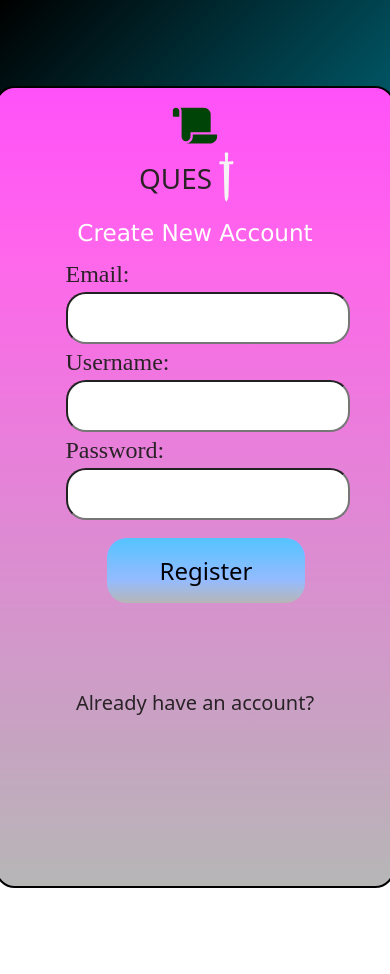
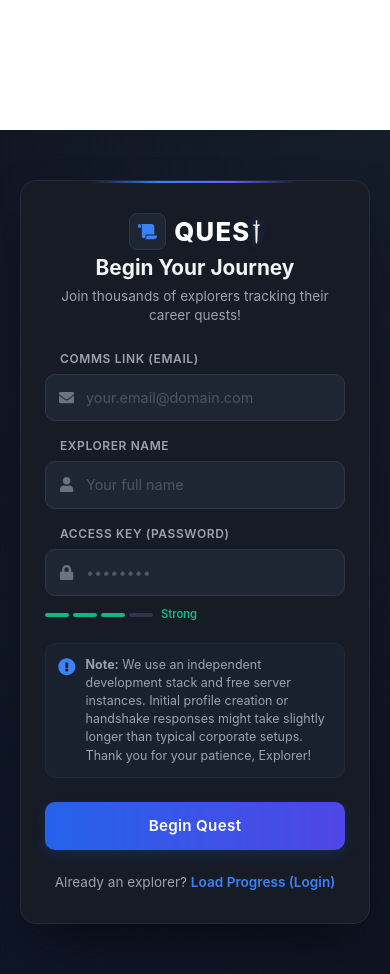
Before and after one commit to Nikhil-vip/tracker, a React (Vite) app in the folder front_end/quest/: page / in a window 390 px wide. Before the commit the page ends 888 px from the top, so only its background shows below. Built offline with nearby package versions, Linux system fonts and the light colour scheme; no server answers.

Commit message:
ui changed

```diff
--- a/front_end/quest/src/Log_in.jsx
+++ b/front_end/quest/src/Log_in.jsx
@@ -3,7 +3,7 @@ import { useNavigate } from 'react-router-dom';
 import Styles from './log_in.module.css';
 import axios from 'axios';
 import sword from './assets/sword.svg';
-import { FaDragon } from 'react-icons/fa';
+import { FaDragon, FaExclamationCircle } from 'react-icons/fa';
 
 const LOGGIN = () => {
   const navigate = useNavigate();
@@ -36,33 +36,49 @@ const LOGGIN = () => {
 
   return (
     <>
-      <div id="big_cont">
+      <div id={Styles.big_cont}>
         <div className={Styles.container}>
           <div className={Styles.grag}><FaDragon id="dragon" /></div>
           <h1 className={Styles.h1}>QUES
             <img src={sword} alt="T" className={Styles.sword} />
           </h1>
-          <h3>Log Yourself Into Your Account</h3>
+          <h3 className={Styles.h3}>Log Yourself Into Your Account</h3>
 
           {/* 4. Wrap in a Form tag */}
 
           <label htmlFor="email">Email:</label><br />
           <input
             type="email"
+            className={Styles.input}
             value={email}
             onChange={(e) => setemail(e.target.value)}
+            placeholder="your.email@domain.com"
             required
           /><br />
 
           <label htmlFor="password">Password:</label><br />
           <input
             type="password"
+            className={Styles.input}
             value={password}
             onChange={(e) => setpassword(e.target.value)}
+            placeholder="••••••••"
             required
           /><br />
 
+          {/* Added the disclaimer component cleanly right above the button */}
+          <div className={Styles.disclaimerBox}>
+            <FaExclamationCircle className={Styles.disclaimerIcon} />
+            <p className={Styles.disclaimerText}>
+              <strong>Note:</strong> We use an independent development stack and free resources. Handshake responses might take slightly longer. Thank you for your patience!
+            </p>
+          </div>
+
           <button type="submit" className={Styles.button} onClick={handlesubmit}>Enter Realm</button>
+
+          <h5 className={Styles.h5} onClick={() => navigate("/register.jsx")}>
+            New explorer? <span className={Styles.registerHighlight}>Create Your Account</span>
+          </h5>
 
         </div>
       </div>
--- a/front_end/quest/src/log_in.module.css
+++ b/front_end/quest/src/log_in.module.css
@@ -1,90 +1,192 @@
-.body {
-  height: 100%;
-  width: 100;
-  background: linear-gradient(135deg, #000000, #00b3ff);
-  display: flex;
-  align-items: center;
-  justify-content: center;
-}
-
 #big_cont {
   display: flex;
   flex-direction: column;
   align-items: center;
   justify-content: center;
+  min-height: 100vh;
+  width: 100vw;
+  background-color: #0b0f19;
+  box-sizing: border-box;
 }
 
 .container {
-  height: 500px;
+  height: 620px;
+  /* Slightly heightened to accommodate the text note safely */
   width: 400px;
-  background: black;
+  background: #161b26;
   display: flex;
   position: relative;
   flex-direction: column;
   align-items: center;
-  justify-content: space-evenly;
   overflow: hidden;
   border-radius: 20px;
   justify-content: center;
+  padding: 20px;
+  box-shadow: 0 25px 50px -12px rgba(0, 0, 0, 0.5);
+  box-sizing: border-box;
+}
+
+/* Your exact animated rotating border gradient background logic, updated to matching cyber colors */
+.container::before {
+  content: "";
+  position: absolute;
+  width: 300px;
+  height: 150%;
+  top: -50px;
+  background: linear-gradient(135deg, #00b3ff, #6366f1);
+  animation: spin 4s linear infinite;
+  transition: 1s all linear;
+}
+
+/* The inner solid dark card overlaying the background beam */
+.container::after {
+  content: "";
+  position: absolute;
+  background: #161b26;
+  inset: 3px;
+  border-radius: 17px;
+  z-index: 0;
+}
+
+.grag {
+  z-index: 1;
+  position: relative;
+  color: #00b3ff;
+  top: 15px;
+  transform: scale(3);
+  margin-bottom: 20px;
+}
+
+.h1 {
+  z-index: 1;
+  position: relative;
+  font-size: 2rem;
+  font-weight: 800;
+  color: #ffffff;
+  letter-spacing: 0.05em;
+  margin: 0;
+  display: flex;
   align-items: center;
-  height: 100vh;
 }
 
 .sword {
   transform: scale(0.8);
   margin: 0;
   position: relative;
-  top: 4px;
-}
-
-.container::before {
-  content: "";
-  position: absolute;
-  width: 300px;
-  height: 150%;
-  top: -50px;
-  background: linear-gradient(135deg, #0d00fb, #00d9ff);
-  animation: spin 0.5s linear infinite;
-  transition: 1s all linear;
-}
-
-label {
-  font-size: 2rem;
-  z-index: 1;
-  font-family: 'Times New Roman', Times, serif;
-}
-
-input {
-  padding: 10px;
-  width: 80%;
-  z-index: 1;
-  border-radius: 20px;
-  margin: -10px 0;
-}
-
-.button {
-  padding: 10px 20px;
-  font-size: 1.5rem;
-  background-color: rgb(0, 162, 255);
-  color: black;
-  width: 70%;
-  z-index: 1;
-}
-
-.button:hover {
-  background: linear-gradient(rgb(0, 208, 255), rgb(183, 182, 182));
-}
-
-.h1 {
-  z-index: 1;
-  position: relative;
-  top: 70px;
+  top: 2px;
+  filter: drop-shadow(0 0 4px rgba(0, 179, 255, 0.4));
 }
 
 .h3 {
   z-index: 1;
   font-family: 'Lucida Sans', 'Lucida Sans Regular', 'Lucida Grande', 'Lucida Sans Unicode', Geneva, Verdana, sans-serif;
-  color: rgb(0, 221, 255);
+  color: #f3f4f6;
+  font-size: 1rem;
+  text-align: center;
+  margin: 10px 0 20px 0;
+}
+
+label {
+  font-size: 0.85rem;
+  z-index: 1;
+  font-family: -apple-system, BlinkMacSystemFont, "Segoe UI", Roboto, sans-serif;
+  font-weight: 600;
+  color: #9ca3af;
+  text-transform: uppercase;
+  letter-spacing: 0.05em;
+  align-self: flex-start;
+  margin-left: 10%;
+}
+
+.input {
+  padding: 12px;
+  width: 80%;
+  z-index: 1;
+  border-radius: 10px;
+  background-color: #1f2633;
+  border: 1px solid #2e374a;
+  color: #ffffff;
+  font-size: 0.95rem;
+  transition: all 0.2s ease;
+  box-sizing: border-box;
+}
+
+.input:focus {
+  outline: none;
+  border-color: #00b3ff;
+  box-shadow: 0 0 0 1px rgba(0, 179, 255, 0.3);
+}
+
+.input::placeholder {
+  color: #4b5563;
+}
+
+/* Free-tier performance warning block component */
+.disclaimerBox {
+  z-index: 1;
+  display: flex;
+  gap: 8px;
+  background-color: rgba(30, 41, 59, 0.4);
+  border: 1px solid #1e293b;
+  border-radius: 10px;
+  padding: 10px;
+  width: 80%;
+  margin: 15px 0 5px 0;
+  box-sizing: border-box;
+}
+
+.disclaimerIcon {
+  color: #00b3ff;
+  font-size: 1rem;
+  flex-shrink: 0;
+  margin-top: 2px;
+}
+
+.disclaimerText {
+  font-size: 0.72rem;
+  color: #9ca3af;
+  margin: 0;
+  line-height: 1.4;
+}
+
+.button {
+  padding: 12px 20px;
+  font-size: 1.1rem;
+  font-weight: 600;
+  background: linear-gradient(90deg, #0088cc, #1d4ed8);
+  color: #ffffff;
+  width: 80%;
+  z-index: 1;
+  border: none;
+  border-radius: 10px;
+  cursor: pointer;
+  box-shadow: 0 4px 12px rgba(0, 179, 255, 0.15);
+  transition: all 0.2s ease;
+  margin-top: 10px;
+}
+
+.button:hover {
+  background: linear-gradient(90deg, #00b3ff, #2563eb);
+  box-shadow: 0 6px 16px rgba(0, 179, 255, 0.3);
+}
+
+.h5 {
+  z-index: 1;
+  font-size: 0.85rem;
+  color: #9ca3af;
+  text-align: center;
+  margin: 20px 0 0 0;
+  font-weight: 400;
+  cursor: pointer;
+}
+
+.registerHighlight {
+  color: #00b3ff;
+  font-weight: 600;
+}
+
+.registerHighlight:hover {
+  text-decoration: underline;
 }
 
 @keyframes spin {
@@ -97,81 +199,28 @@ input {
   }
 }
 
-.container::after {
-  content: "";
-  position: absolute;
-  background: linear-gradient(rgb(95, 126, 128), rgb(93, 113, 119));
-  inset: 5px;
-  border-radius: 15px;
-}
-
-/* --- Base Styles (Keep your existing desktop logic) --- */
-
-body {
-  margin: 0;
-  min-height: 100vh;
-  /* Use min-height to prevent clipping */
-  width: 100%;
-  background: linear-gradient(135deg, #000000, #00d9ff);
-  display: flex;
-  align-items: center;
-  justify-content: center;
-}
-
-.grag {
-  z-index: 1;
-  position: relative;
-  color: rgb(0, 221, 255);
-  top: 50px;
-  transform: scale(4);
-}
-
-.container {
-  /* Dynamic width: Use 90% on small screens, maxes at 400px */
-  width: 90%;
-  max-width: 400px;
-
-  /* Use min-height for content flexibility */
-  min-height: 500px;
-  height: auto;
-
-  background: black;
-  display: flex;
-  position: relative;
-  flex-direction: column;
-  align-items: center;
-  overflow: hidden;
-  border-radius: 20px;
-  justify-content: center;
-  padding: 20px;
-  /* Prevents content touching edges */
-}
-
 /* --- Mobile Specific Adjustments --- */
-
 @media (max-width: 480px) {
-  label {
-    font-size: 1.5rem;
-    /* Slightly smaller for mobile */
+  .container {
+    width: 90%;
+    max-width: 400px;
+    height: auto;
+    min-height: 580px;
+    padding: 30px 15px;
   }
 
-  input {
+  .input {
     width: 90%;
-    /* More breathing room */
-    padding: 12px;
-    /* Easier to tap with thumbs */
     font-size: 16px;
-    /* Prevents iOS from auto-zooming on focus */
+    /* Blocks iOS layout shifts on active input zoom */
   }
 
-  button {
-    width: 80%;
-    /* Wider button for easier interaction */
-    font-size: 1.2rem;
+  label {
+    margin-left: 5%;
   }
 
-  .container::before {
-    width: 50%;
-    /* Wider rotating beam to ensure coverage on mobile */
+  .disclaimerBox,
+  .button {
+    width: 90%;
   }
 }
--- a/front_end/quest/src/register.jsx
+++ b/front_end/quest/src/register.jsx
@@ -1,6 +1,6 @@
 import { useNavigate } from 'react-router-dom';
 import Styles from './register.module.css';
-import { FaScroll } from 'react-icons/fa';
+import { FaScroll, FaUser, FaEnvelope, FaLock, FaExclamationCircle } from 'react-icons/fa';
 import sword from './assets/sword.svg';
 import { useState } from 'react';
 import axios from 'axios';
@@ -29,14 +29,12 @@ const REGISTER = () => {
       return;
     }
 
-    // ✅ CHANGE 1: store the promise before awaiting it
     const myPromise = axios.post(`${API_BASE_URL}/api/auth/register`, {
       username,
       email,
       password
     }, { timeout: 30000 });
 
-    // ✅ CHANGE 2: pass that promise to toast
     toast.promise(myPromise, {
       loading: 'Processing... please wait sir.',
       success: 'Task completed successfully!',
@@ -46,7 +44,6 @@ const REGISTER = () => {
     try {
       console.log(`Attempting to send data to: ${API_BASE_URL}`);
 
-      // ✅ CHANGE 3: await the same promise
       const response = await myPromise;
 
       if (response.status === 201 || response.status === 200) {
@@ -66,37 +63,106 @@ const REGISTER = () => {
   };
 
   return (
-    <>
+    <div className={Styles.pageWrapper}>
       <div className={Styles.ok}>
-        <div className={Styles.scroll}>
-          <FaScroll id="scroll" />
-        </div>
-        <h1 className={Styles.h1}>QUES
-          <img src={sword} alt="T" className={Styles.sword} />
-        </h1>
-        <h3 className={Styles.h3}>Create New Account</h3>
+        {/* Subtle top decorative border accent */}
+        <div className={Styles.topGlowDecor}></div>
 
-        {/* ✅ CHANGE 4: add <Toaster /> so toasts actually render */}
         <Toaster />
 
-        <form onSubmit={handlesubmit}>
-          <label htmlFor="Email">Email:</label><br />
-          <input type="email" className={Styles.input} name="Email" value={email} onChange={(event) => setemail(event.target.value)} /><br />
+        {/* Header Branding Section */}
+        <div className={Styles.headerSection}>
+          <div className={Styles.logoContainer}>
+            <span className={Styles.scrollWrapper}>
+              <FaScroll className={Styles.scroll} />
+            </span>
+            <h1 className={Styles.h1}>
+              QUES<img src={sword} alt="T" className={Styles.sword} />
+            </h1>
+          </div>
+          <h3 className={Styles.h3}>Begin Your Journey</h3>
+          <p className={Styles.subtitle}>Join thousands of explorers tracking their career quests!</p>
+        </div>
 
-          <label htmlFor="username">Username:</label><br />
-          <input type="text" className={Styles.input} id="username" name="username" value={username} onChange={(event) => setusername(event.target.value)} /><br />
+        {/* Form Container */}
+        <form onSubmit={handlesubmit} className={Styles.form}>
 
-          <label htmlFor="password">Password:</label><br />
-          <input type="password" className={Styles.input} id="password" name="password" value={password} onChange={(event) => setpassword(event.target.value)} /><br />
+          {/* Email Field */}
+          <div className={Styles.inputGroup}>
+            <label htmlFor="Email" className={Styles.label}>Comms Link (Email)</label>
+            <div className={Styles.inputWrapper}>
+              <FaEnvelope className={Styles.inputIcon} />
+              <input
+                type="email"
+                className={Styles.input}
+                name="Email"
+                placeholder="your.email@domain.com"
+                value={email}
+                onChange={(event) => setemail(event.target.value)}
+              />
+            </div>
+          </div>
 
-          <button type="submit" className={Styles.button}>Register</button>
+          {/* Username Field */}
+          <div className={Styles.inputGroup}>
+            <label htmlFor="username" className={Styles.label}>Explorer Name</label>
+            <div className={Styles.inputWrapper}>
+              <FaUser className={Styles.inputIcon} />
+              <input
+                type="text"
+                className={Styles.input}
+                id="username"
+                name="username"
+                placeholder="Your full name"
+                value={username}
+                onChange={(event) => setusername(event.target.value)}
+              />
+            </div>
+          </div>
+
+          {/* Password Field */}
+          <div className={Styles.inputGroup}>
+            <label htmlFor="password" className={Styles.label}>Access Key (Password)</label>
+            <div className={Styles.inputWrapper}>
+              <FaLock className={Styles.inputIcon} />
+              <input
+                type="password"
+                className={Styles.input}
+                id="password"
+                name="password"
+                placeholder="••••••••"
+                value={password}
+                onChange={(event) => setpassword(event.target.value)}
+              />
+            </div>
+            {/* Visual Password Strength Bars Mock */}
+            <div className={Styles.strengthIndicator}>
+              <div className={`${Styles.strengthBar} ${Styles.activeBar}`}></div>
+              <div className={`${Styles.strengthBar} ${Styles.activeBar}`}></div>
+              <div className={`${Styles.strengthBar} ${Styles.activeBar}`}></div>
+              <div className={Styles.strengthBar}></div>
+              <span className={Styles.strengthText}>Strong</span>
+            </div>
+          </div>
+
+          {/* Custom Resource Performance Disclaimer Box */}
+          <div className={Styles.disclaimerBox}>
+            <FaExclamationCircle className={Styles.disclaimerIcon} />
+            <p className={Styles.disclaimerText}>
+              <strong>Note:</strong> We use an independent development stack and free server instances. Initial profile creation or handshake responses might take slightly longer than typical corporate setups. Thank you for your patience, Explorer!
+            </p>
+          </div>
+
+          {/* Action Button */}
+          <button type="submit" className={Styles.button}>Begin Quest</button>
         </form>
 
-        <h5 className={Styles.h5} onClick={() => navigate("/log_in.jsx")} style={{ cursor: 'pointer' }}>
-          Already have an account?
+        {/* Footer Link */}
+        <h5 className={Styles.h5} onClick={() => navigate("/log_in.jsx")}>
+          Already an explorer? <span className={Styles.loginHighlight}>Load Progress (Login)</span>
         </h5>
       </div>
-    </>
+    </div>
   );
 };
 
--- a/front_end/quest/src/register.module.css
+++ b/front_end/quest/src/register.module.css
@@ -1,112 +1,258 @@
-body {
+/* Full viewport background container to properly handle centering and sizing */
+.pageWrapper {
   display: flex;
   justify-content: center;
   align-items: center;
-  height: 100vh;
+  min-height: 100vh;
+  width: 100vw;
+  background-color: #0b0f19;
+  background-image: radial-gradient(circle at top right, rgba(30, 41, 59, 0.5), transparent),
+    radial-gradient(circle at bottom left, rgba(15, 23, 42, 0.8), transparent);
+  font-family: -apple-system, BlinkMacSystemFont, "Segoe UI", Roboto, Helvetica, Arial, sans-serif;
+  box-sizing: border-box;
+  padding: 20px;
+}
 
+/* Main Auth Card Layout matches watermarked_img_16728435375637536907.png */
+.ok {
+  width: 100%;
+  max-width: 440px;
+  background-color: #161b26;
+  border: 1px solid #242b3d;
+  border-radius: 16px;
+  padding: 32px 24px;
+  display: flex;
+  flex-direction: column;
+  position: relative;
+  box-shadow: 0 25px 50px -12px rgba(0, 0, 0, 0.5);
+  overflow: hidden;
+  box-sizing: border-box;
+}
+
+/* Sleek cyber border glow top accent effect */
+.topGlowDecor {
+  position: absolute;
+  top: 0;
+  left: 20%;
+  right: 20%;
+  height: 2px;
+  background: linear-gradient(90deg, transparent, #3b82f6, #6366f1, transparent);
+}
+
+/* Header Arrangement */
+.headerSection {
+  text-align: center;
+  margin-bottom: 24px;
+}
+
+.logoContainer {
+  display: flex;
+  align-items: center;
+  justify-content: center;
+  gap: 8px;
+  margin-bottom: 6px;
+}
+
+.scrollWrapper {
+  display: flex;
+  align-items: center;
+  justify-content: center;
+  background-color: #1e2633;
+  padding: 8px;
+  border-radius: 8px;
+  border: 1px solid #2e374a;
 }
 
 .scroll {
-  color: rgb(99, 39, 4);
-  transform: scale(2.8);
-  position: relative;
-  top: 20px;
+  color: #3b82f6;
+  font-size: 1.2rem;
+}
+
+.h1 {
+  font-size: 1.6rem;
+  font-weight: 800;
+  color: #ffffff;
+  letter-spacing: 0.05em;
+  margin: 0;
+  display: flex;
+  align-items: center;
 }
 
 .sword {
-  position: relative;
-  right: 5px;
-  top: -5px;
-  transform: scale(0.5);
+  height: 1.5rem;
+  margin-left: 1px;
+  filter: drop-shadow(0 0 4px rgba(59, 130, 246, 0.5));
 }
 
-.ok {
-  height: 500px;
-  width: 400px;
-  border: 2px solid black;
-  display: flex;
-  position: relative;
-  flex-direction: column;
-  align-items: center;
-  border-radius: 20px;
-  justify-content: center;
-  height: 95vh;
-  background: linear-gradient(rgb(0, 162, 255), rgb(183, 182, 182));
-  /* Animate the hue rotation instead of the gradient itself */
-  animation: rgb-shift 20s linear infinite;
+.h3 {
+  font-size: 1.3rem;
+  font-weight: 700;
+  color: #f3f4f6;
+  margin: 0 0 6px 0;
 }
 
-label {
-  font-size: 1.5rem;
-  z-index: 1;
-  font-family: 'Times New Roman', Times, serif;
+.subtitle {
+  font-size: 0.85rem;
+  color: #9ca3af;
+  margin: 0;
+  line-height: 1.4;
+}
+
+/* Form structure constraints */
+.form {
+  display: flex;
+  flex-direction: column;
+  gap: 16px;
+  width: 100%;
+  box-sizing: border-box;
+}
+
+.inputGroup {
+  display: flex;
+  flex-direction: column;
+  gap: 6px;
+  width: 100%;
+}
+
+.label {
+  font-size: 0.75rem;
+  font-weight: 600;
+  color: #9ca3af;
+  text-transform: uppercase;
+  letter-spacing: 0.05em;
+}
+
+/* Modern clean text fields wrapping decorative icons */
+.inputWrapper {
+  position: relative;
+  display: flex;
+  align-items: center;
+  width: 100%;
+}
+
+.inputIcon {
+  position: absolute;
+  left: 14px;
+  color: #6b7280;
+  font-size: 0.95rem;
+  pointer-events: none;
 }
 
 .input {
-  width: 80%;
-  z-index: 1;
-  border-radius: 20px;
-  width: 110%;
+  width: 100%;
+  background-color: #1f2633;
+  border: 1px solid #2e374a;
+  border-radius: 10px;
+  padding: 12px 12px 12px 40px;
+  color: #ffffff;
+  font-size: 0.9rem;
+  transition: all 0.2s ease;
+  box-sizing: border-box;
 }
 
-
-.button {
-  border: none;
-  font-size: 1.5rem;
-  color: black;
-  width: 50%;
-  background: linear-gradient(rgb(0, 255, 55), rgb(182, 182, 183));
-  position: absolute;
-  top: 450px;
-  left: 110px;
+.input:focus {
+  outline: none;
+  border-color: #3b82f6;
+  box-shadow: 0 0 0 1px rgba(59, 130, 246, 0.4);
 }
 
+.input::placeholder {
+  color: #4b5563;
+}
+
+/* Password Micro-metric bars styling matches mockup template layout */
+.strengthIndicator {
+  display: flex;
+  align-items: center;
+  gap: 4px;
+  margin-top: 4px;
+}
+
+.strengthBar {
+  height: 4px;
+  width: 24px;
+  background-color: #2e374a;
+  border-radius: 2px;
+}
+
+.activeBar {
+  background-color: #10b981;
+}
+
+.strengthText {
+  font-size: 0.7rem;
+  color: #10b981;
+  font-weight: 600;
+  margin-left: 4px;
+}
+
+/* Clean, integrated message box describing development stack speed limits */
+.disclaimerBox {
+  display: flex;
+  gap: 10px;
+  background-color: rgba(30, 41, 59, 0.4);
+  border: 1px solid #1e293b;
+  border-radius: 10px;
+  padding: 12px;
+  margin-top: 4px;
+}
+
+.disclaimerIcon {
+  color: #3b82f6;
+  font-size: 1.1rem;
+  flex-shrink: 0;
+  margin-top: 2px;
+}
+
+.disclaimerText {
+  font-size: 0.78rem;
+  color: #9ca3af;
+  margin: 0;
+  line-height: 1.45;
+}
+
+/* Sleek Neon Action Trigger Button */
 .button {
-  border-radius: 20px;
+  width: 100%;
+  background: linear-gradient(90deg, #2563eb, #4f46e5);
+  color: #ffffff;
+  border: none;
+  border-radius: 10px;
+  padding: 13px;
+  font-size: 0.95rem;
+  font-weight: 600;
+  letter-spacing: 0.02em;
+  cursor: pointer;
+  box-shadow: 0 4px 12px rgba(37, 99, 235, 0.2);
+  transition: all 0.2s ease;
+  margin-top: 8px;
 }
 
 .button:hover {
-  background: linear-gradient(rgb(0, 208, 255), rgb(135, 17, 17));
-
+  background: linear-gradient(90deg, #3b82f6, #6366f1);
+  box-shadow: 0 6px 16px rgba(37, 99, 235, 0.35);
+  transform: translateY(-1px);
 }
 
-.h1 {
-  z-index: 1;
-  position: relative;
-  top: 20px;
+.button:active {
+  transform: translateY(0);
 }
 
-.h3 {
-  font-family: 'Lucida Sans', 'Lucida Sans Regular', 'Lucida Grande', 'Lucida Sans Unicode', Geneva, Verdana, sans-serif;
-  color: rgb(255, 255, 255);
-  justify-self: center;
-  align-self: center;
-  justify-content: center;
-
+/* Footer elements matching setup layout rules safely */
+.h5 {
+  font-size: 0.85rem;
+  color: #9ca3af;
+  text-align: center;
+  margin: 24px 0 0 0;
+  font-weight: 400;
+  cursor: pointer;
 }
 
-.login {
-  border: none;
-  background-color: none;
+.loginHighlight {
+  color: #3b82f6;
+  font-weight: 600;
 }
 
-.h5 {
-  z-index: 1;
-  margin: auto;
+.loginHighlight:hover {
+  text-decoration: underline;
 }
-
-.h5:hover {
-  color: rgb(21, 0, 255);
-  cursor: pointer;
-
-}
-
-@keyframes rgb-shift {
-  from {
-    filter: hue-rotate(0deg);
-  }
-
-  to {
-    filter: hue-rotate(360deg);
-  }
-}
```
